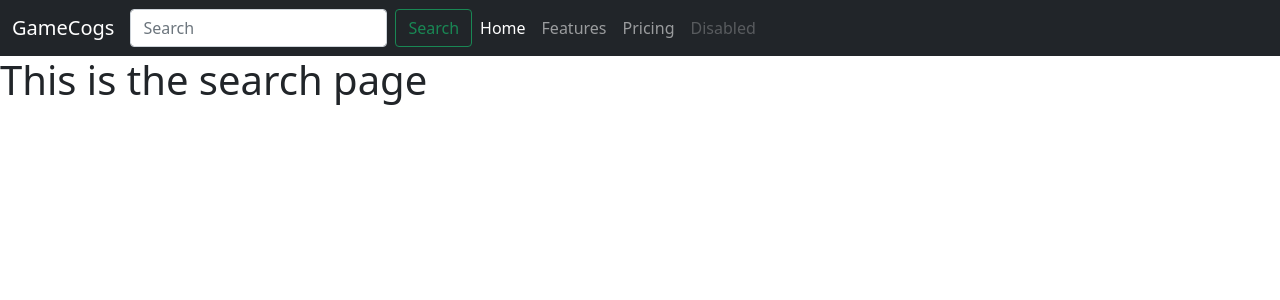
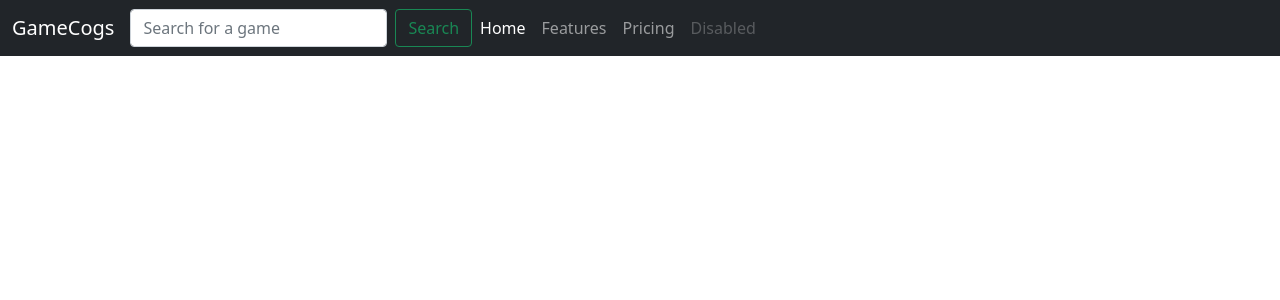
Before and after one commit to NickEikenberg/final-project-front, a Next.js app: page /search in a window 1280 px wide. Shown: the top 300 px of the page. Built offline with nearby package versions, Linux system fonts and the light colour scheme.

Commit message:
Search functionality

```diff
--- a/pages/search.js
+++ b/pages/search.js
@@ -1,10 +1,19 @@
 import Header from '../src/components/Header/Header';
+import { useState, useEffect } from 'react';
 
 const Search = () => {
+  const [searchData, setSearchData] = useState([]);
+
+  useEffect(() => {
+    console.log(searchData);
+  }, [searchData]);
+
   return (
     <div>
-      <Header />
-      <h1>This is the search page</h1>
+      <Header searchData={searchData} setSearchData={setSearchData} />
+      {searchData.map((game, index) => {
+        return <h1 key={index}>Game Title: {game.name}</h1>;
+      })}
     </div>
   );
 };
--- a/src/components/Header/Header.js
+++ b/src/components/Header/Header.js
@@ -1,13 +1,13 @@
 import Searchbar from './Searchbar';
 
-const Header = () => {
+const Header = ({ searchData, setSearchData }) => {
   return (
     <nav className="navbar navbar-expand-lg navbar-dark bg-dark">
       <div className="container-fluid">
         <a className="navbar-brand" href="#">
           GameCogs
         </a>
-        <Searchbar />
+        <Searchbar searchData={searchData} setSearchData={setSearchData} />
         <button
           className="navbar-toggler"
           type="button"
--- a/src/components/Header/Searchbar.js
+++ b/src/components/Header/Searchbar.js
@@ -1,18 +1,18 @@
 import axios from 'axios';
 import { useState } from 'react';
 
-const Searchbar = () => {
-  const [search, setSearch] = useState('');
+const Searchbar = ({ searchData, setSearchData }) => {
+  const [searchQuery, setSearchQuery] = useState('');
 
   const showSearch = (e) => {
-    setSearch(e.target.value);
+    setSearchQuery(e.target.value);
   };
 
   const searchForGame = (event) => {
     event.preventDefault();
 
     axios({
-      url: `https://peaceful-tor-54406.herokuapp.com/https://api.igdb.com/v4/games/?search=${search}&fields=id,name,summary`,
+      url: `https://peaceful-tor-54406.herokuapp.com/https://api.igdb.com/v4/games/?search=${searchQuery}&fields=name`,
       method: 'POST',
       headers: {
         Accept: 'application/json',
@@ -21,7 +21,7 @@ const Searchbar = () => {
       },
       data: 'fields name;',
     })
-      .then((res) => console.log(res))
+      .then((res) => setSearchData(res.data))
       .catch((err) => console.log(err));
   };
 
@@ -30,10 +30,24 @@ const Searchbar = () => {
       <input
         className="form-control me-2"
         type="search"
-        placeholder="Search"
+        placeholder="Search for a game"
         aria-label="Search"
-        onChange={(e) => setSearch(e.target.value)}
+        onChange={(e) => {
+          setSearchQuery(e.target.value);
+          searchForGame(e);
+        }}
+        list="datalistOptions"
+        id="datalist"
       />
+      <datalist id="datalistOptions">
+        {searchData.map((game, index) => {
+          return (
+            <>
+              <option value={game.name} key={index} />
+            </>
+          );
+        })}
+      </datalist>
       <button
         className="btn btn-outline-success"
         type="submit"
```
